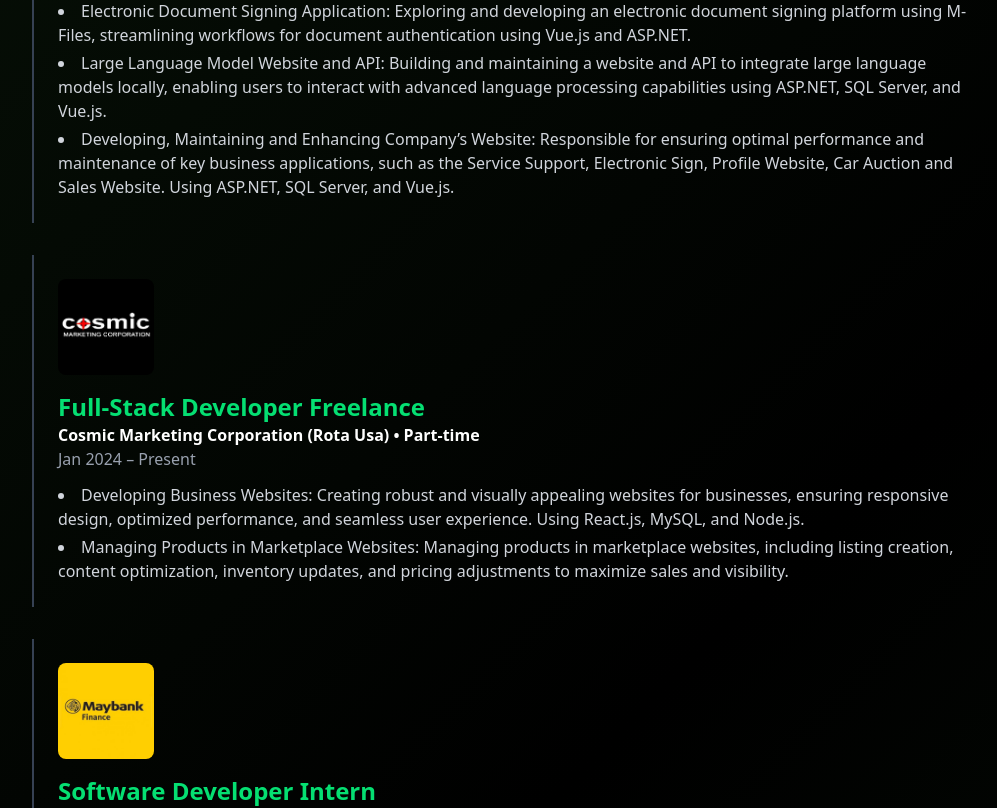
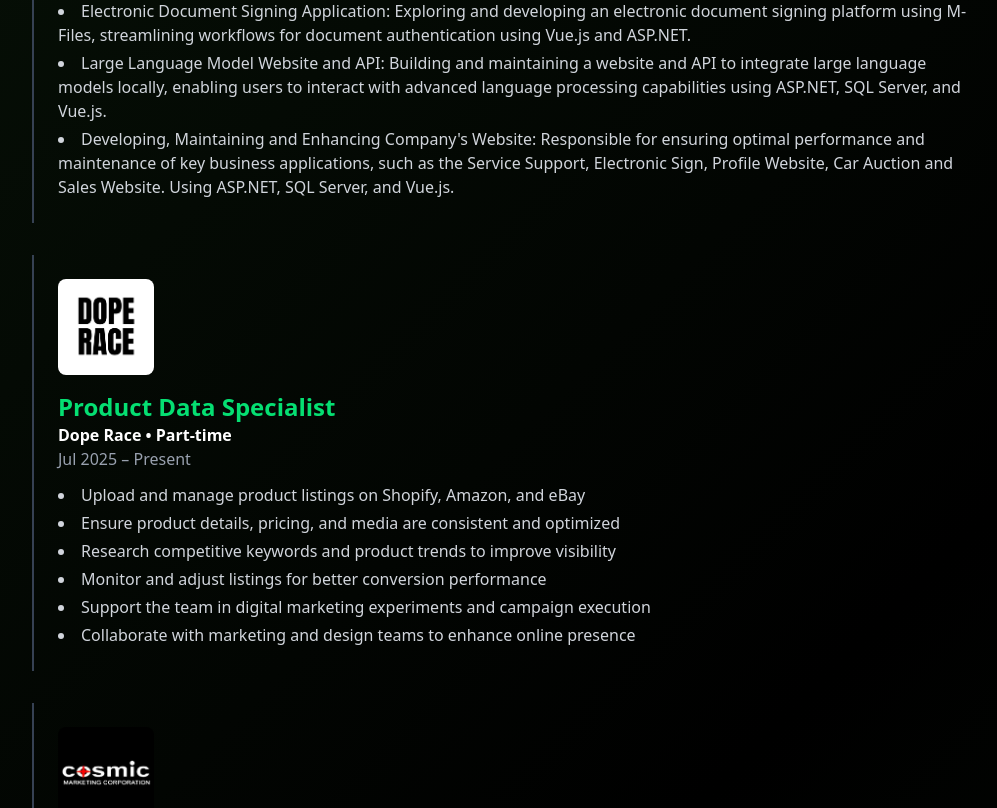
Before and after one commit to FilbertSevilen1/Portfolio, a Next.js app: page / in a window 1280 px wide. Shown: the part 1200-2008 px from the top of the page, without its empty margins (120-1117 px from the left). Built offline with nearby package versions, Linux system fonts and the light colour scheme.

Commit message:
[UPDATE] Work Experience

```diff
--- a/src/components/Experience.tsx
+++ b/src/components/Experience.tsx
@@ -16,7 +16,23 @@ const experiences = [
       "Liveness Face Recognition: Designing and deploying a liveness detection system to enhance the security of facial recognition applications for financial services.",
       "Electronic Document Signing Application: Exploring and developing an electronic document signing platform using M-Files, streamlining workflows for document authentication using Vue.js and ASP.NET.",
       "Large Language Model Website and API: Building and maintaining a website and API to integrate large language models locally, enabling users to interact with advanced language processing capabilities using ASP.NET, SQL Server, and Vue.js.",
-      "Developing, Maintaining and Enhancing Company’s Website: Responsible for ensuring optimal performance and maintenance of key business applications, such as the Service Support, Electronic Sign, Profile Website, Car Auction and Sales Website. Using ASP.NET, SQL Server, and Vue.js.",
+      "Developing, Maintaining and Enhancing Company's Website: Responsible for ensuring optimal performance and maintenance of key business applications, such as the Service Support, Electronic Sign, Profile Website, Car Auction and Sales Website. Using ASP.NET, SQL Server, and Vue.js.",
+    ],
+  },
+  {
+    company: "Dope Race",
+    role: "Product Data Specialist",
+    type: "Part-time",
+    period: "Jul 2025 – Present",
+    logo: "/images/logo/doperace.webp",
+    href: "https://doperace.com/",
+    details: [
+      "Upload and manage product listings on Shopify, Amazon, and eBay",
+      "Ensure product details, pricing, and media are consistent and optimized",
+      "Research competitive keywords and product trends to improve visibility",
+      "Monitor and adjust listings for better conversion performance",
+      "Support the team in digital marketing experiments and campaign execution",
+      "Collaborate with marketing and design teams to enhance online presence"
     ],
   },
   {
--- a/src/components/Projects.tsx
+++ b/src/components/Projects.tsx
@@ -21,7 +21,7 @@ const projects = [
       "Client’s project: Built a MetaTrader account management system with three instances (Admin, Client, and Copy Trade Bot) for strategy product functionality. Integrated MetaTrader API with FastAPI backend and Microsoft SQL Server. Tech Stack: FastAPI, MetaTrader API, Microsoft SQL Server",
     year: "2025",
     images: [
-      "/images/projects/stonks/1.webp",
+      "/images/projects/stonks/20.webp",
       "/images/projects/stonks/3.webp",
       "/images/projects/stonks/4.webp",
       "/images/projects/stonks/5.webp",
@@ -39,7 +39,7 @@ const projects = [
       "/images/projects/stonks/17.webp",
       "/images/projects/stonks/18.webp",
       "/images/projects/stonks/19.webp",
-      "/images/projects/stonks/20.webp",
+      "/images/projects/stonks/1.webp",
       "/images/projects/stonks/21.webp",
       "/images/projects/stonks/22.webp",
       "/images/projects/stonks/23.webp",
```
Also changed, not shown: public/images/logo/doperace.webp (added).
